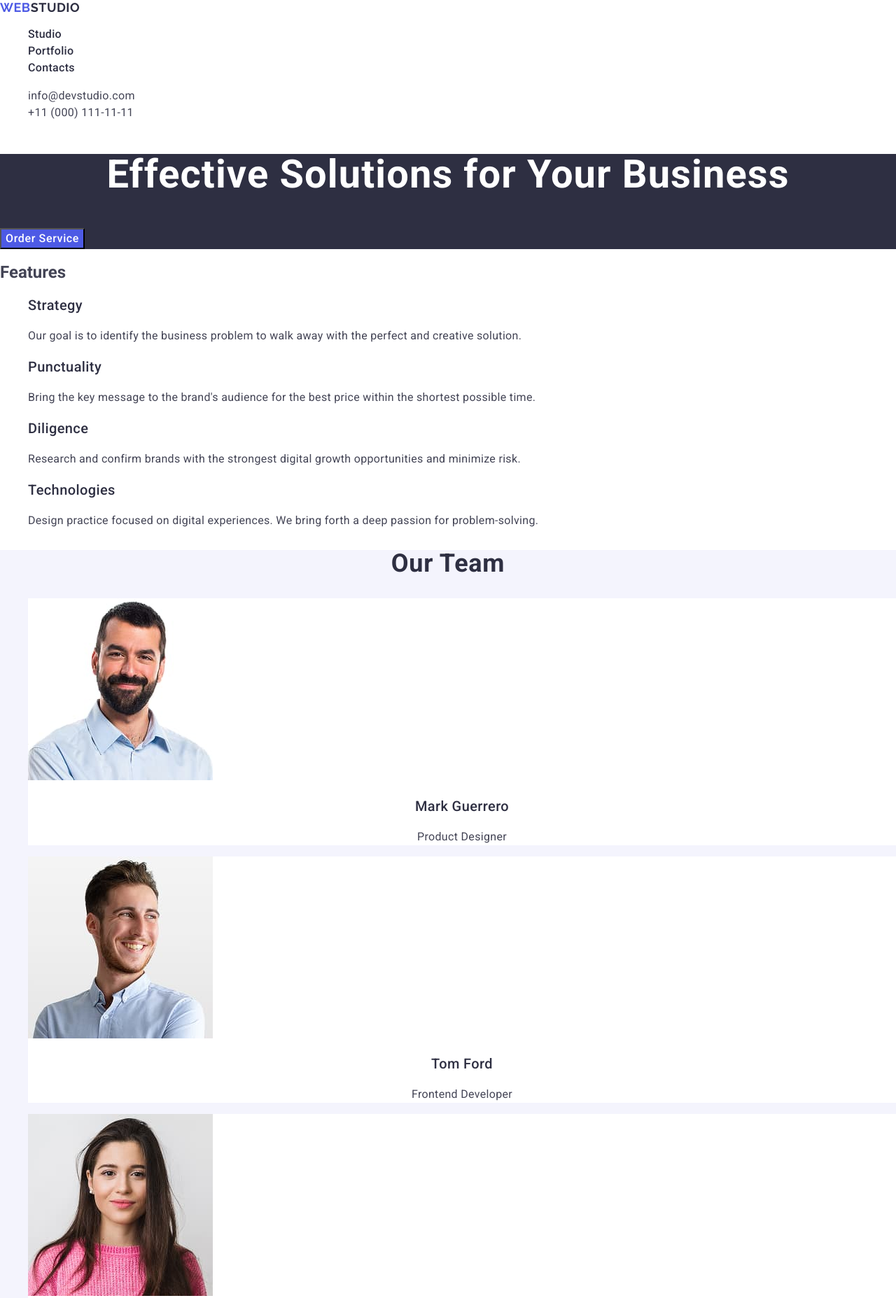
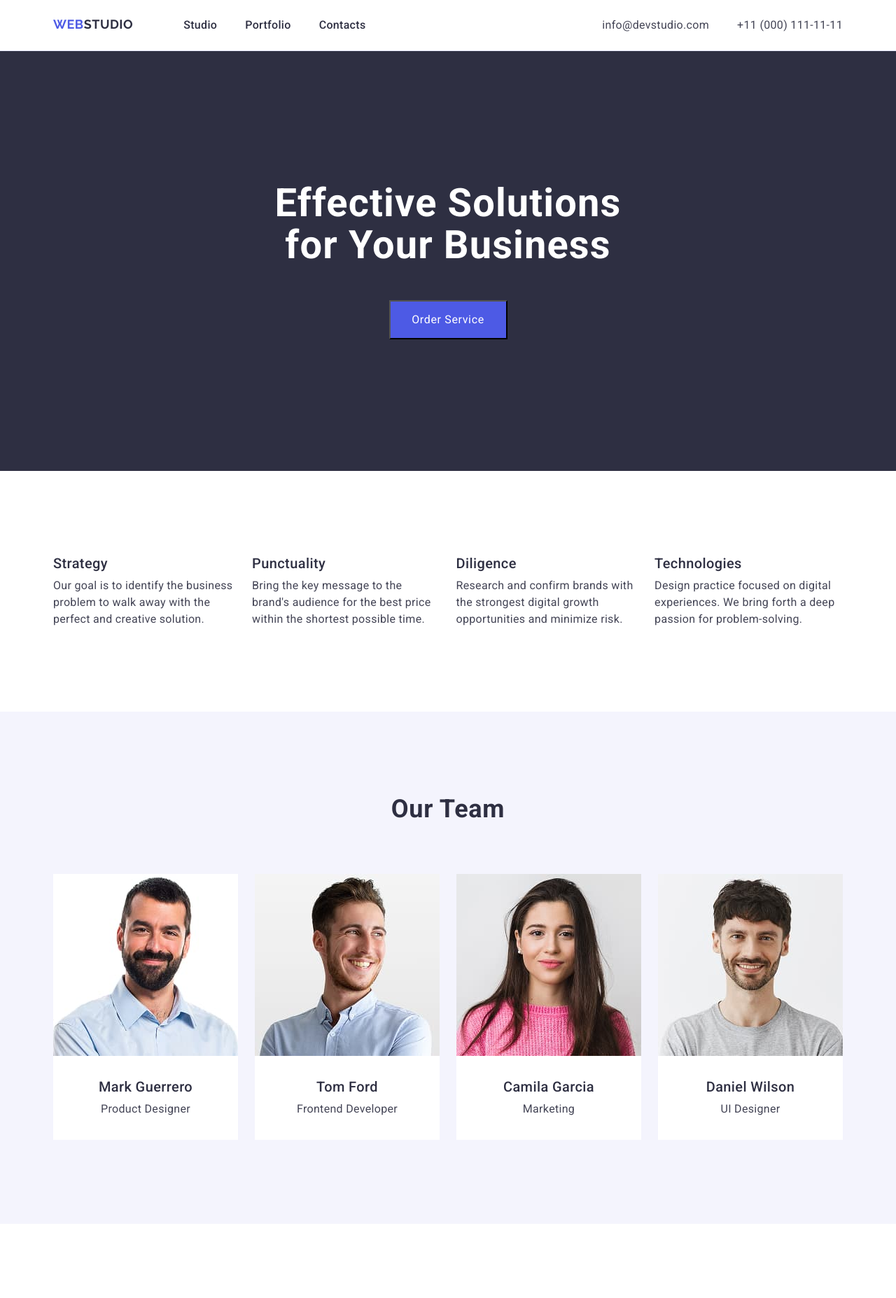
Before and after one commit to Andrusway/goit-markup-hw-03, a plain HTML site: page index.html in a window 1280 px wide. Shown: the top 1855 px of the page at 70% size. Drawn offline with nearby package versions, Linux system fonts and the light colour scheme.

Commit message:
added all styles

```diff
--- a/css/styles.css
+++ b/css/styles.css
@@ -4,13 +4,36 @@ body{
     background-color: #FFFFFF;
 }
 
+p,h1,h2,h3,h4,h5,h6{
+    margin-top: 0;
+    margin-bottom: 0;
+}
+
+ul{
+        margin-top: 0;
+    margin-bottom: 0;
+    padding-left: 0;
+}
+
+.container{
+    width: 1158px;
+    padding-left: 15px;
+    padding-right: 15px;
+    margin: 0 auto;
+}
+
+img{
+    display: block;
+}
 
 /* =======HEADER==START========== */
 
 .header {
+    border-bottom: 1px solid #e7e9fc;
 }
 
 .header-navigation {
+    display: flex;
 }
 
 .logo {
@@ -22,6 +45,13 @@ body{
     text-transform: uppercase;
     color:  #4d5ae5;
     text-decoration: none;
+}
+
+
+.header-container{
+    display: flex;
+    padding-top: 24px;
+    padding-bottom: 24px;
 }
 
 .logo-span{
@@ -37,6 +67,10 @@ color: #2e2f42;
 
 .header-navigation-list {
     list-style-type: none;
+    display: flex;
+    margin-left: 72px;
+    text-align: center;
+    gap: 40px;
 }
 
 .header-navigation-link {
@@ -54,10 +88,15 @@ color: #2e2f42;
 
 .header-address{
     font-style: normal;
+    display: flex;
+    text-align: center;
+margin-left: auto;
 }
 
 .header-address-list {
     list-style-type: none;
+    display: flex;
+    gap: 40px;
 }
 
 .header-address-link {
@@ -79,6 +118,8 @@ color: #2e2f42;
 
 .hero {
     background-color: #2e2f42;
+    padding-top: 188px;
+    padding-bottom: 188px;
 }
 
 .hero-title {
@@ -87,16 +128,21 @@ color: #2e2f42;
     letter-spacing: 0.02em;
     text-align: center;
     color: #fff;
+    max-width: 496px;
+    margin: 0 auto;
 }
 
 .hero-button {
-    font-weight: 500;
-    font-size: 16px;
     line-height: 1.5;
     letter-spacing: 0.04em;
     color: #fff;
     background-color: #4d5ae5;
     cursor: pointer;
+    display: block;
+    margin: 0 auto;
+    margin-top: 48px;
+    min-width: 169px;
+    height: 56px;
 }
 
 .hero-button:hover, .hero-button:focus{
@@ -110,14 +156,18 @@ color: #2e2f42;
 
 
 .features {
+    padding-top: 120px;
+    padding-bottom: 120px;
 }
 
 .section-features-name {
-
+   display: none;
 }
 
 .features-list{
     list-style-type: none;
+    display: flex;
+    gap: 24px;
 }
 
 .features-names {
@@ -126,6 +176,7 @@ font-size: 20px;
 line-height: 1.2;
 letter-spacing: 0.02em;
 color: #2e2f42;
+margin-bottom: 8px;
 }
 
 .features-text {
@@ -143,6 +194,8 @@ color: #434455;
 
 .team {
     background-color: #F4F4FD;
+    padding-top: 120px;
+    padding-bottom: 120px;
 }
 
 .section-names {
@@ -152,10 +205,13 @@ letter-spacing: 0.02em;
 text-align: center;
 color: #2e2f42;
 text-transform: capitalize;
+margin-bottom: 72px;
 }
 
 .team-list {
     list-style-type: none;
+    display: flex;
+    gap: 24px;
 }
 
 .team-list-li{
@@ -163,7 +219,12 @@ text-transform: capitalize;
 }
 
 .team-photo {
-    background: url("path_to_image");
+
+}
+
+.team-names-job{
+    padding-top: 32px;
+    padding-bottom: 32px;
 }
 
 .team-names {
@@ -173,6 +234,7 @@ line-height: 1.2;
 letter-spacing: 0.02em;
 text-align: center;
 color: #2e2f42;
+margin-bottom: 8px;
 }
 
 .team-text {
@@ -190,13 +252,28 @@ color: #434455;
 
 
 .portfolio {
+    padding-top: 120px;
+    padding-bottom: 120px;
 }
 
 .portfolio-list {
     list-style-type: none;
+    display: flex;
+    flex-wrap: wrap;
+    gap: 48px 24px;
 }
 
 .portfolio-photo {
+}
+
+.portfolio-list-text{
+    padding-top: 32px;
+    padding-bottom: 32px;
+    padding-right: 16px;
+    padding-left: 16px;
+    border-bottom: 1px solid #e7e9fc;
+    border-left: 1px solid #e7e9fc;
+    border-right: 1px solid #e7e9fc;
 }
 
 .portfolio-names {
@@ -205,6 +282,7 @@ font-size: 20px;
 line-height: 1.2;
 letter-spacing: 0.02em;
 color: #2e2f42;
+margin-bottom: 8px;
 }
 
 .portfolio-text {
@@ -222,6 +300,8 @@ color: #434455;
 
 .footer {
     background-color: #2e2f42;
+    padding-top: 100px;
+    padding-bottom: 120px;
 }
 
 .footer-logo {
@@ -247,6 +327,8 @@ font-size: 16px;
 line-height: 1.5;
 letter-spacing: 0.02em;
 color: #f4f4fd;
+margin-top: 16px;
+max-width: 264px;
 }
 
 .footer-logo-span:hover, .footer-logo-span:focus{
--- a/index.html
+++ b/index.html
@@ -12,6 +12,7 @@
 </head>
 <body>
    <header class="header">
+    <div class="container header-container">
         <nav class="header-navigation">
             <a href="/" class="logo">Web<span class="logo-span">Studio</span></a>
             <ul class="header-navigation-list">
@@ -26,18 +27,22 @@
                 <li ><a href="tel:+110001111111" class="header-address-link">+11 (000) 111-11-11</a></li>
             </ul>
         </address>
+    </div>
    </header>
 
 
    <main>
        <section class="hero">
+               <div class="container">
                    <h1 class="hero-title">Effective Solutions
                    for Your Business</h1>
                    <button type="button" class="hero-button">Order Service</button>
+               </div>
        </section>
 
 
        <section class="features">
+        <div class="container">
             <h2 class="section-features-name">Features</h2>
     <ul class="features-list">
         <li>
@@ -58,70 +63,95 @@ problem to walk away with the perfect and creative solution. </p>
             <p class="features-text">Design practice focused on digital experiences. We bring forth a deep passion for problem-solving.</p>
         </li>
     </ul>
+        </div>
        </section>
 
 
        <section class="team">
+        <div class="container">
             <h2 class="section-names">Our Team</h2>
             <ul class="team-list">
                 <li class="team-list-li">
                     <img src="./images/img-3.jpg" alt="Mark Guerrero" width="264" class="team-photo">
+                    <div class="team-names-job">
                         <h3 class="team-names">Mark Guerrero</h3>
                         <p class="team-text">Product Designer</p>
+                    </div>
                 </li>
                 <li class="team-list-li">
                     <img src="./images/img-2.jpg" alt="Tom Ford" width="264" class="team-photo">
+                    <div class="team-names-job">
                         <h3 class="team-names">Tom Ford</h3>
                         <p class="team-text">Frontend Developer</p>
+                    </div>
                 </li>
                 <li class="team-list-li">
                     <img src="./images/img-1.jpg" alt="Camila Garcia" width="264" class="team-photo">
+                    <div class="team-names-job">
                         <h3 class="team-names">Camila Garcia</h3>
                         <p class="team-text">Marketing</p>
+                    </div>
                 </li>
                 <li class="team-list-li">
                     <img src="./images/img.jpg" alt="Daniel Wilson" width="264">
+                    <div class="team-names-job">
                         <h3 class="team-names">Daniel Wilson</h3>
                         <p class="team-text">UI Designer</p>
+                    </div>
                 </li>
             </ul>
+        </div>
        </section>
 
 
        <section class="portfolio">
+<div class="container">
     <h2 class="section-names">Our Portfolio</h2>
     <ul class="portfolio-list">
         <li>
             <img src="./images/imgg.jpg" alt="Banking App" width="360" height="300" class="portfolio-photo">
+            <div class="portfolio-list-text">
                 <h3 class="portfolio-names">Banking App</h3>
                 <p class="portfolio-text">App</p>
+            </div>
         </li>
         <li>
             <img src="./images/img-4.jpg" alt="Cashless Payment" width="360" height="300" class="portfolio-photo">
+            <div class="portfolio-list-text">
                 <h3 class="portfolio-names">Cashless Payment</h3>
                 <p class="portfolio-text">Marketing</p>
+            </div>
         </li>
         <li>
             <img src="./images/img-5.jpg" alt="Meditation App" width="360" height="300" class="portfolio-photo">
+            <div class="portfolio-list-text">
                 <h3 class="portfolio-names">Meditation App</h3>
                 <p class="portfolio-text">App</p>
+            </div>
         </li>
         <li>
             <img src="./images/img-6.jpg" alt="Taxi Service" width="360" height="300" class="portfolio-photo">
+            <div class="portfolio-list-text">
                 <h3 class="portfolio-names">Taxi Service</h3>
                 <p class="portfolio-text">Marketing</p>
+            </div>
         </li>
         <li>
             <img src="./images/img-7.jpg" alt="Screen Illustrations" width="360" height="300" class="portfolio-photo">
+            <div class="portfolio-list-text">
                 <h3 class="portfolio-names">Screen Illustrations</h3>
                 <p class="portfolio-text">Design</p>
+            </div>
         </li>
         <li>
             <img src="./images/img-8.jpg" alt="Online Courses" width="360" height="300" class="portfolio-photo">
+            <div class="portfolio-list-text">
                 <h3 class="portfolio-names">Online Courses</h3>
                 <p class="portfolio-text">Marketing</p>
+            </div>
         </li>
     </ul>
+</div>
        </section>
 
 
@@ -129,8 +159,10 @@ problem to walk away with the perfect and creative solution. </p>
 
 
    <footer class="footer">
+    <div class="container">
         <a href="/" class="footer-logo">Web<span class="footer-logo-span">Studio</span></a>
         <p class="footer-text">Increase the flow of customers and sales for your business with digital marketing & growth solutions.</p>
+    </div>
    </footer>
 </body>
 </html>
```
Lines whose indentation alone changed are shown as unchanged.
